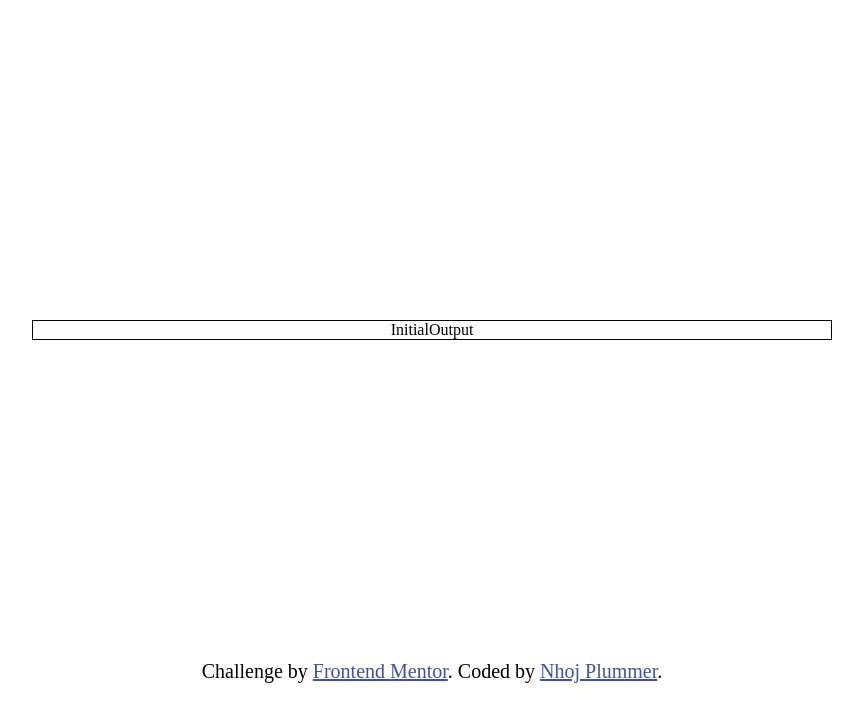
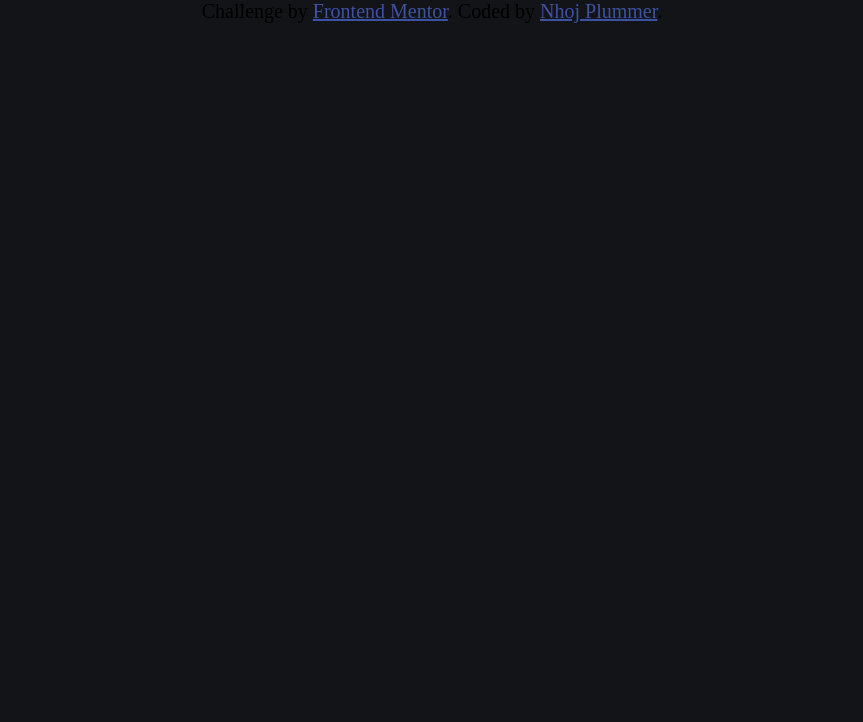
Before and after one commit to Nhoj-Plummer/interactive-rating-component, a React (Create React App) app: page / in a window 1280 px wide. Shown: the top 722 px of the page, without its empty margins (208-1071 px from the left). Built offline with nearby package versions, Linux system fonts and the light colour scheme.

Commit message:
Adding a bit more learning to the challenge

```diff
--- a/src/App.css
+++ b/src/App.css
@@ -6,7 +6,7 @@
 }
 
 body {
-  background: var(--color-bg);
+  background: var(--color-verydarkblue);
 }
 
 .section-padding {
--- a/src/App.js
+++ b/src/App.js
@@ -1,10 +1,10 @@
 import "./App.css"
-import { Rating } from "./components"
+import { Card } from "./components"
 
 function App() {
   return (
     <>
-      <Rating />
+      <Card />
     </>
   )
 }
--- a/src/components/Rating/Rating.css
+++ /dev/null
@@ -1,9 +0,0 @@
-/* General container */
-.rating-container {
-  display: flex;
-  max-width: 50rem;
-  max-height: 37.5rem;
-  align-items: center;
-  justify-content: center;
-  border: 1px solid;
-}
--- a/src/components/Rating/rating.js
+++ b/src/components/Rating/rating.js
@@ -2,8 +2,7 @@ import React from "react"
 import "./Rating.css"
 
 function Rating() {
-  return <div className="rating-container section-padding"><div className="rating-container__initial">Initial</div>
-  <div className="rating-container__output">Output</div></div>
+
 }
 
 export default Rating
--- a/src/components/index.js
+++ b/src/components/index.js
@@ -1 +1 @@
-export { default as Rating } from "./Rating/rating"
+export { default as Card } from "./Card/card"
```
Also changed, not shown: src/components/Card/card.css (added, +9 -0 lines), src/components/Card/card.js (added, +7 -0 lines), src/components/Output/output.jsx (added, +7 -0 lines).
